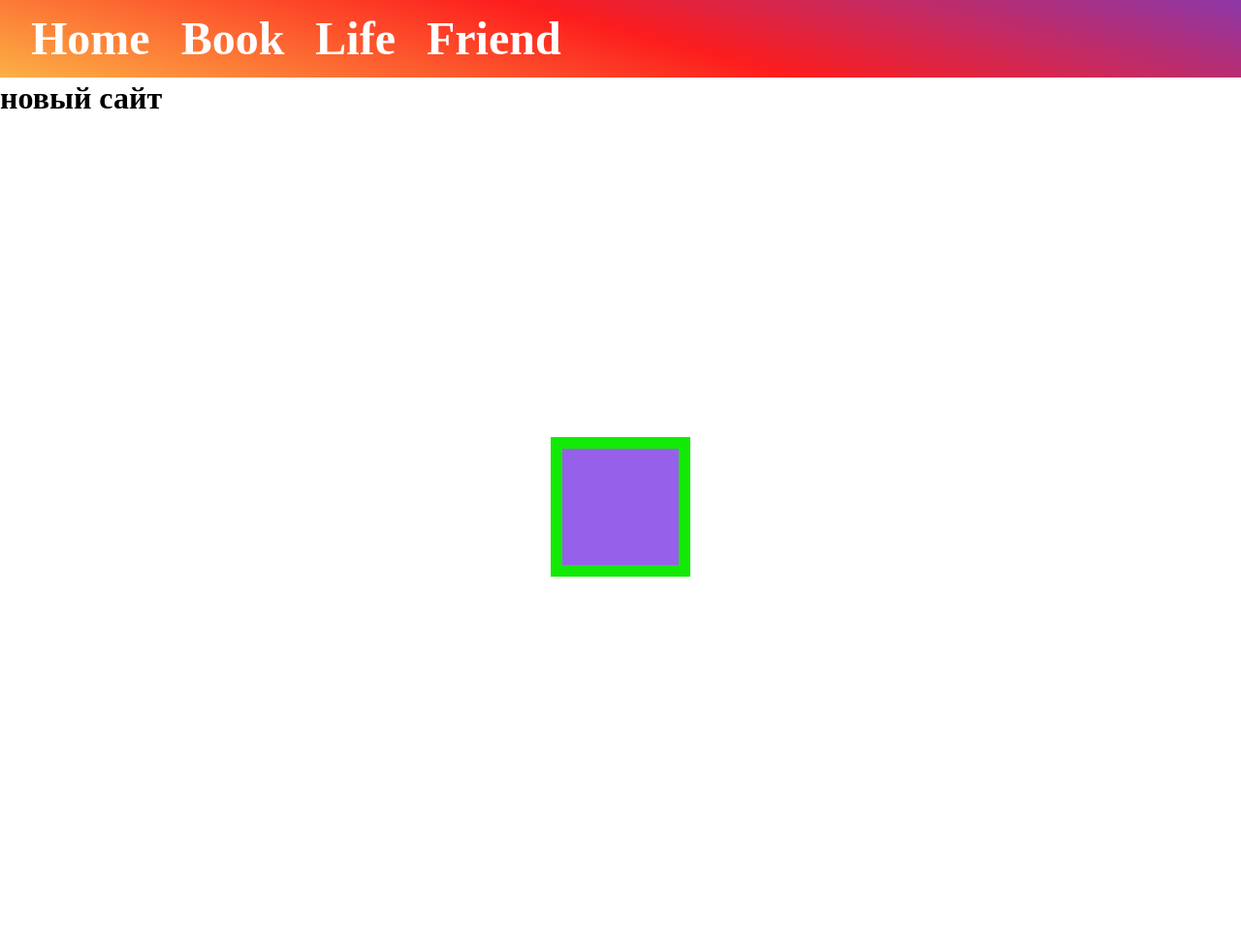
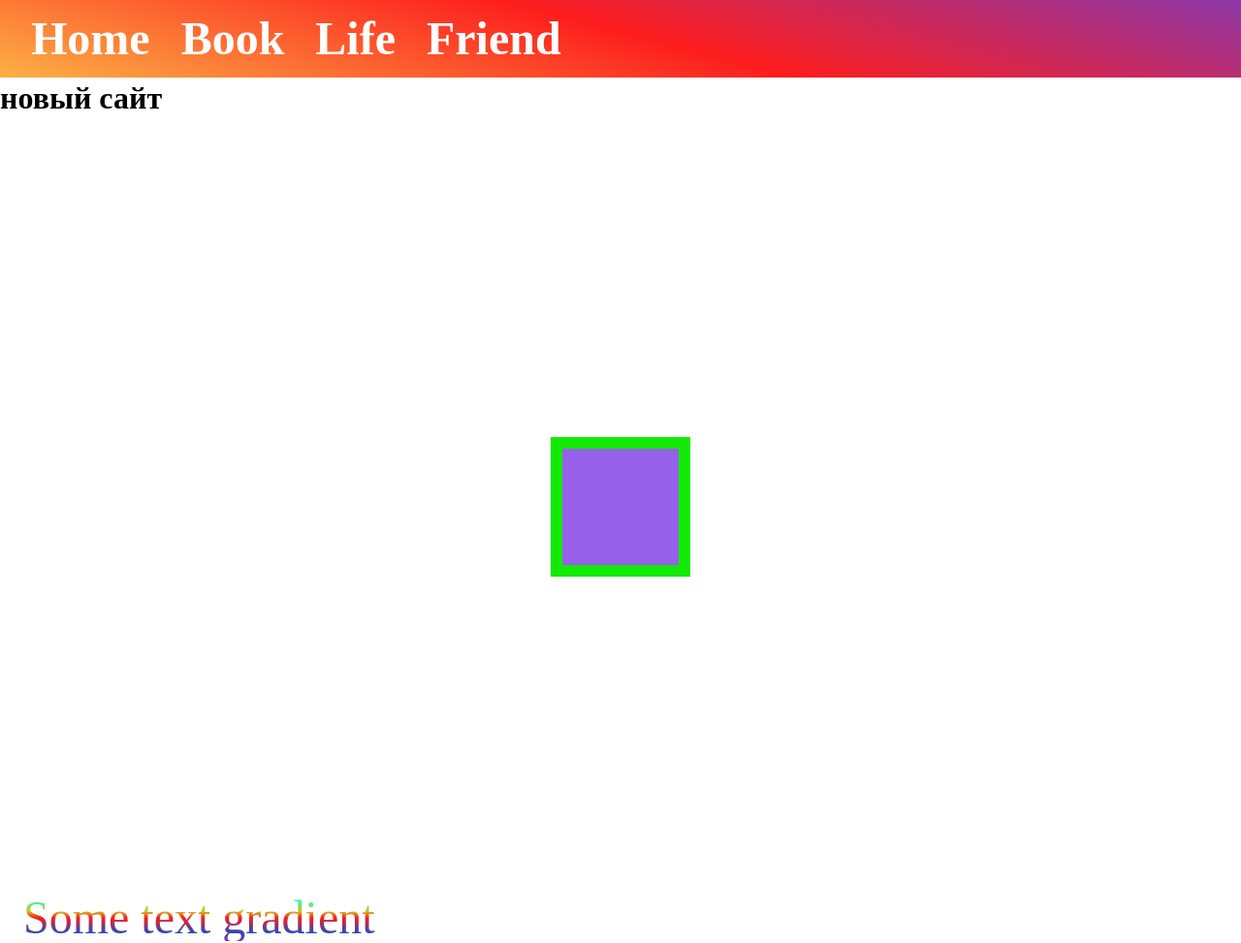
Before and after one commit to kezlya-tim/first-html, a website: page public/index.html in a window 1280 px wide. Shown: the top 973 px of the page at 97% size. Before the commit the page ends 923 px from the top, so only its background shows below. Drawn offline with Linux system fonts and the light colour scheme.

Commit message:
added text gradient

```diff
--- a/public/index.html
+++ b/public/index.html
@@ -61,6 +61,17 @@
             transform: translate(0, -2px);
         }
     </style>
+    <style>
+        .txt-demo{
+            width: 100vw;
+            font-size: 3em;
+            padding: 24px;
+            background: #833AB4;
+            background: -webkit-linear-gradient(90deg,rgba(131, 58, 180, 1) 0%, rgba(46, 73, 181, 1) 20%, rgba(253, 29, 29, 1) 50%, rgba(209, 194, 33, 1) 64%, rgba(50, 252, 171, 1) 86%, rgba(252, 176, 69, 1) 100%);;
+            -webkit-background-clip: text;
+            -webkit-text-fill-color: transparent;
+        }
+    </style>
 </head>
 <body>
 <nav>
@@ -73,5 +84,8 @@
 <div class="flex">
     <div class="box"></div>
 </div>
+<div class="txt-demo">
+    Some text gradient
+</div>
 </body>
 </html>
```
Also changed, not shown: public/styles/rodents.html (+1 -0 lines).
